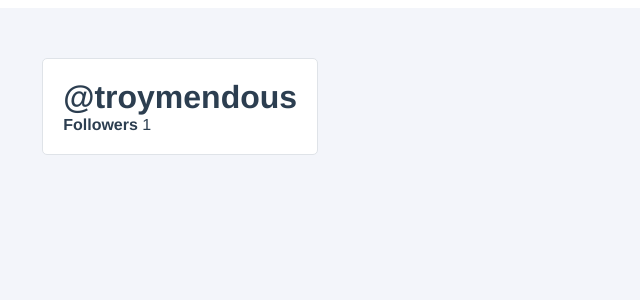
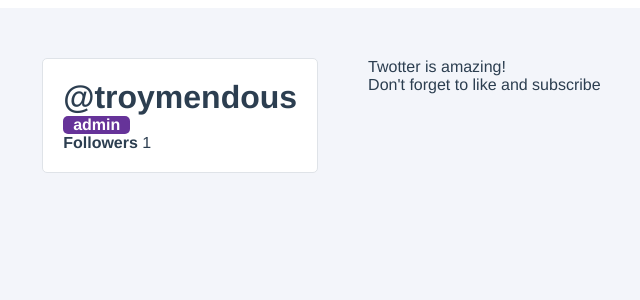
Before and after one commit to troymendous/twotter_vue, a Vue app: page / in a window 1280 px wide. Shown: the top 300 px of the page, without its empty margins (29-669 px from the left). Built offline with nearby package versions, Linux system fonts and the light colour scheme.

Commit message:
Conditional booleans for admin badge

```diff
--- a/src/components/UserProfile.vue
+++ b/src/components/UserProfile.vue
@@ -2,9 +2,19 @@
 <div class="user-profile">
     <div class="user-profile__user-panel">
         <h1 class="user-profile__username">@{{ user.username }}</h1>
+        <div class="user-profile__admin-badge"  v-if="user.isAdmin">
+          admin
+        </div>
+
         <div class="user-profile__follower-count">
             <strong>Followers</strong> {{ followers }}
         </div>
+    </div>
+    <div class="user-profile__twoots-wrapper">
+      <div class="user-profile___twoot" v-for="twoot in user.twoots" :key="twoot.id">
+        {{ twoot.content }}
+      </div>
+
     </div>
     </div>
 </template>
@@ -22,7 +32,11 @@
         firstName: 'Troy',
         lastName: 'Wilson',
         email: 'troy.wilson.was.taken@gmail.com',
-        isAdmin: true
+        isAdmin: true,
+        twoots:  [
+          { id: 1, content: 'Twotter is amazing!'},
+          { id: 2, content: "Don't forget to like and subscribe"}
+        ]
       }
     }
   },
@@ -74,6 +88,15 @@
     border: 1px solid #DFE3E8;
 }
 
+.user-profile__admin-badge {
+  background: rebeccapurple;
+  color: white;
+  border-radius: 5px;
+  margin-right: auto;
+  padding: 0 10px;
+  font-weight: bold;
+}
+
 h1 {
     margin: 0;
 }
```
Also changed, not shown: 12 other files (tests, documents, lock files or other folders).
